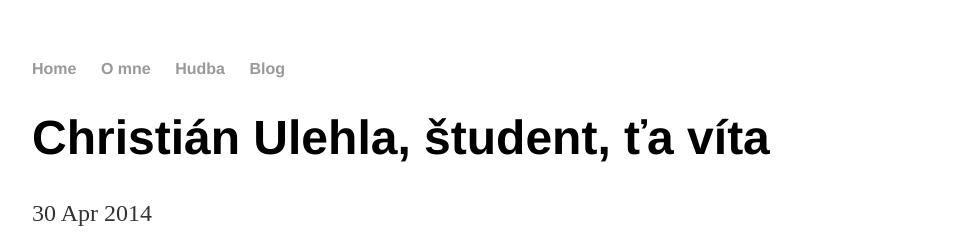
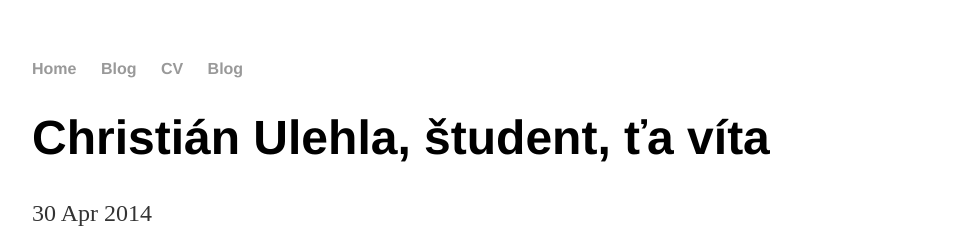
Before and after one commit to xulehlac/xulehlac.github.io, a Jekyll site: the page built from _posts/2018-03-08-vitaj-na-stranke.md, in a window 1280 px wide. Shown: the top 252 px of the page, without its empty margins (160-1119 px from the left). Built offline with Jekyll 4.4.1, drawn with Linux system fonts in a browser that asks for light colours.

Commit message:
Update default.html

```diff
--- a/_layouts/default.html
+++ b/_layouts/default.html
@@ -9,8 +9,8 @@
 			<nav>
 	    		<ul>
 	        		<li><a href="/">Home</a></li>
-		        	<li><a href="/about">O mne</a></li>
-	        		<li><a href="/cv">Hudba</a></li>
+		        	<li><a href="/about">Blog</a></li>
+	        		<li><a href="/cv">CV</a></li>
 	        		<li><a href="/blog">Blog</a></li>
 	    		</ul>
 			</nav>
```
